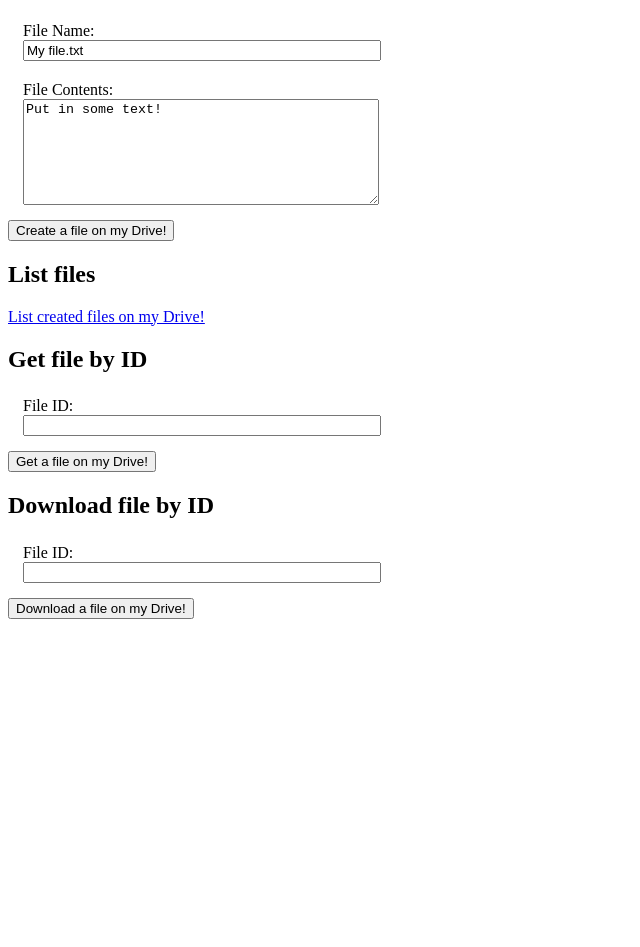
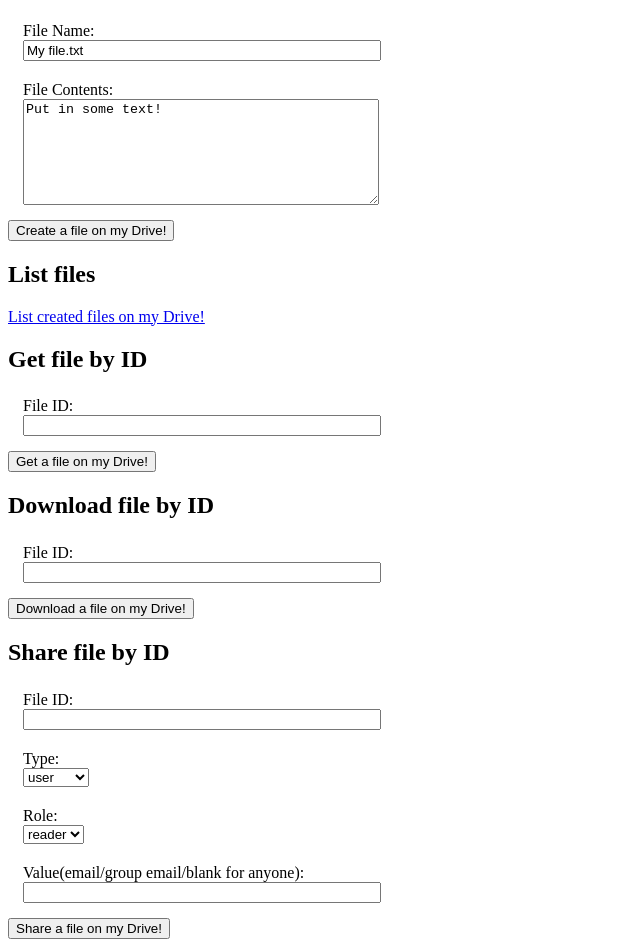
Before and after one commit to angryobject/gdrive-examples, a website: page public/filesExplorer.html in a window 1280 px wide. Shown: the part 110-1057 px from the top of the page, without its empty margins (0-640 px from the left). Before the commit the page ends 800 px from the top, so only its background shows below. Drawn offline with Linux system fonts and the light colour scheme.

Commit message:
Share file by ID

```diff
--- a/public/filesExplorer.html
+++ b/public/filesExplorer.html
@@ -8,7 +8,7 @@
 			padding: 5px;
 			margin: 10px;
 		}
-		input, textarea {
+		input, textarea, select {
 			display: block;
 		}
 		input[type="text"], textarea {
@@ -62,5 +62,36 @@
         <input type="submit" name="downloadFile" value="Download a file on my Drive!">
     </form>
 
+    <h2>Share file by ID</h2>
+
+    <form id="form-share" action="/share" method="GET">
+        <label>
+            File ID:
+            <input type="text" name="fileId">
+        </label>
+        <label>
+            Type:
+            <select name="type">
+                <option value="user">user</option>
+                <option value="group">group</option>
+                <option value="domain">domain</option>
+                <option value="anyone">anyone</option>
+            </select>
+        </label>
+        <label>
+            Role:
+            <select name="role">
+                <option value="reader">reader</option>
+                <option value="writer">writer</option>
+                <option value="owner">owner</option>
+            </select>
+        </label>
+        <label>
+            Value(email/group email/blank for anyone):
+            <input type="text" name="value">
+        </label>
+        <input type="submit" name="shareFile" value="Share a file on my Drive!">
+    </form>
+
 </body>
 </html>
```
Also changed, not shown: gdrive/index.js (+16 -0 lines), routes/index.js (+30 -0 lines).
